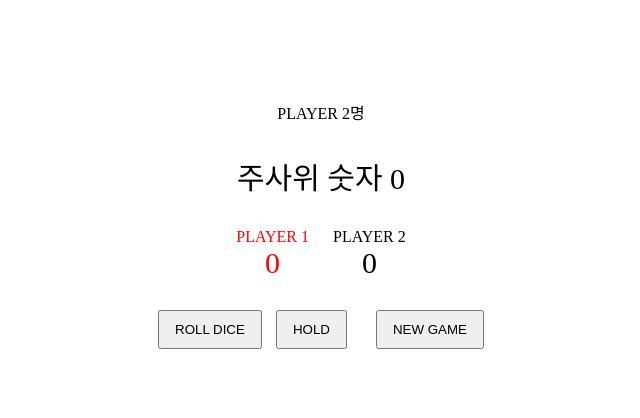
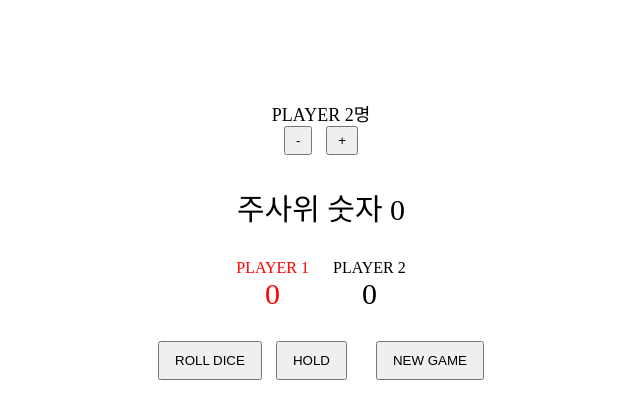
Before and after one commit to 05house/pigdice, a plain HTML site: page pigdice-practice.html in a window 1280 px wide. Shown: the whole page, without its empty margins (319-959 px from the left). Drawn offline with Linux system fonts and the light colour scheme.

Commit message:
feat: Added player plus minus buttons
resolve #19

```diff
--- a/pigdice-practice.html
+++ b/pigdice-practice.html
@@ -21,14 +21,15 @@
     .count{font-size:30px;}
     button{padding: 10px 15px;margin:0 5px;}
     .new_game{margin-left:20px;}
-    .btn_add{padding:5px 10px;}
-    .btn_del{padding:5px 10px;}
+    .player_add{padding:5px 10px;}
+    .player_del{padding:5px 10px;}
   </style>
 </head>
 <body>
   <div class="wrap">
-    <span>PLAYER 2명</span>
-
+    <div class="player">PLAYER <span>2</span>명</div>
+    <button class="player_del">-</button>
+    <button class="player_add">+</button>
     <div class="dice">주사위 숫자 <span>0</span></div>
     <ul class="player_group">
       <li class="active">
```
